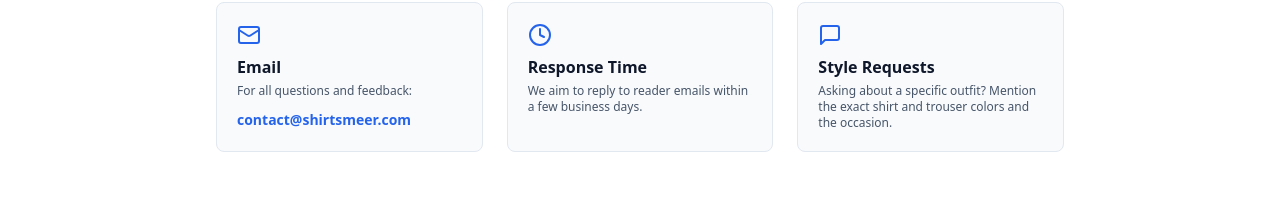
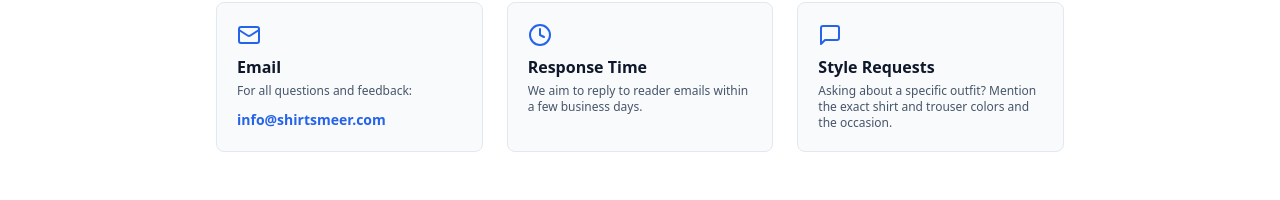
Before and after one commit to aneelhaider266-ship-it/Shirtsmeer, a Next.js app: page /contact in a window 1280 px wide. Shown: the part 267-467 px from the top of the page. Built offline with nearby package versions, Linux system fonts and the light colour scheme.

Commit message:
Update contact email address in page.tsx

```diff
--- a/app/contact/page.tsx
+++ b/app/contact/page.tsx
@@ -28,7 +28,7 @@ export default function ContactPage() {
           <h2 className="mb-1 text-base font-bold text-slate-900">Email</h2>
           <p className="mb-2 text-xs text-slate-600">For all questions and feedback:</p>
           <a href="mailto:contact@shirtsmeer.com" className="text-sm font-semibold text-blue-600 hover:underline">
-            contact@shirtsmeer.com
+            info@shirtsmeer.com
           </a>
         </div>
         <div className="rounded-lg border border-slate-200 bg-slate-50 p-5">
```
